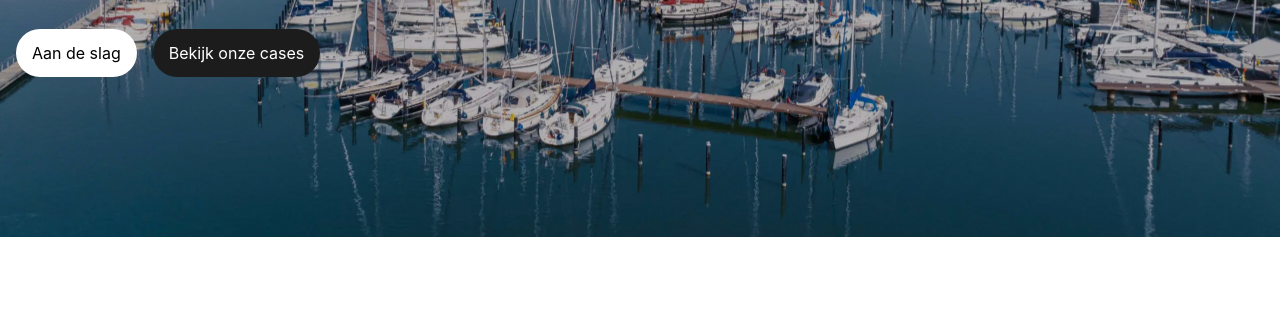
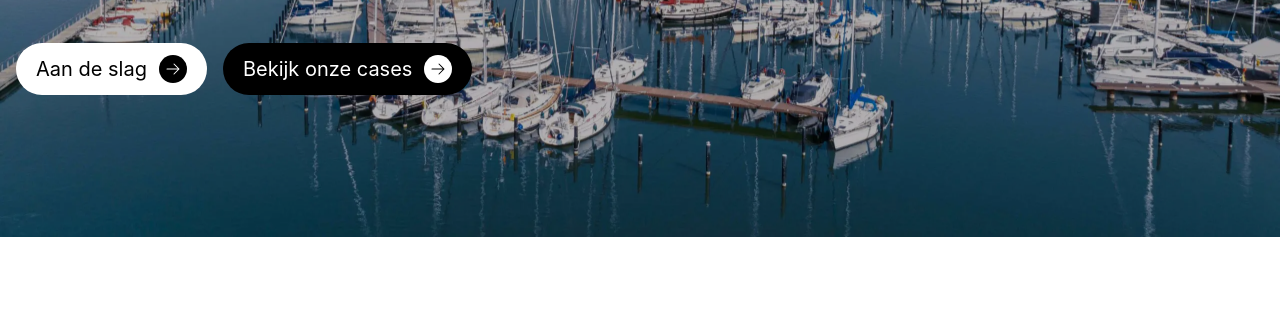
Before and after one commit to lizmstrs/bedrijfshaven-website, a website built with Vite: page index.html in a window 1280 px wide. Shown: the part 443-757 px from the top of the page. Built offline with nearby package versions, Linux system fonts and the light colour scheme.

Commit message:
fixed button

```diff
--- a/index.html
+++ b/index.html
@@ -25,8 +25,25 @@
         <div class="mt-6 text-1xl md:text-2xl">Marketing, websites, IT en drukwerk. <br> Praktische oplossingen die jouw bedrijf vooruit helpen.</div>
 
         <div class="mt-8 flex  gap-4">
-        <a href="#" class="rounded-full bg-white px-4 py-3 text-black flex items-center justify-center">Aan de slag</a>
-        <a href="#" class="rounded-full bg-[#1C1C1C] px-4 py-3 text-white flex items-center justify-center">Bekijk onze cases</a>
+         <a href="#" class="mt-8 inline-flex items-center gap-3 bg-white rounded-full px-5 py-3 text-black text-xl">
+                    <span>Aan de slag</span>
+                    <span class="flex items-center justify-center rounded-full bg-black text-white size-7">
+                        <svg xmlns="http://www.w3.org/2000/svg" viewBox="0 0 24 24" fill="currentColor" class="size-4">
+                    <path fill-rule="evenodd" d="M12.97 3.97a.75.75 0 0 1 1.06 0l7.5 7.5a.75.75 0 0 1 0 1.06l-7.5 7.5a.75.75 0 1 1-1.06-1.06l6.22-6.22H3a.75.75 0 0 1 0-1.5h16.19l-6.22-6.22a.75.75 0 0 1 0-1.06Z" clip-rule="evenodd" />
+                    </svg>
+
+                    </span>
+                </a>
+
+         <a href="#" class="mt-8 inline-flex items-center gap-3 bg-black rounded-full px-5 py-3 text-white text-xl">
+                    <span>Bekijk onze cases</span>
+                    <span class="flex items-center justify-center rounded-full bg-white text-black size-7">
+                        <svg xmlns="http://www.w3.org/2000/svg" viewBox="0 0 24 24" fill="currentColor" class="size-4">
+                    <path fill-rule="evenodd" d="M12.97 3.97a.75.75 0 0 1 1.06 0l7.5 7.5a.75.75 0 0 1 0 1.06l-7.5 7.5a.75.75 0 1 1-1.06-1.06l6.22-6.22H3a.75.75 0 0 1 0-1.5h16.19l-6.22-6.22a.75.75 0 0 1 0-1.06Z" clip-rule="evenodd" />
+                    </svg>
+
+                    </span>
+                </a>
         </div>
 
         </div>
@@ -188,8 +205,8 @@
                     <span>Start een gesprek</span>
                     <span class="flex items-center justify-center rounded-full bg-black text-white size-7">
                         <svg xmlns="http://www.w3.org/2000/svg" viewBox="0 0 24 24" fill="currentColor" class="size-4">
-  <path fill-rule="evenodd" d="M12.97 3.97a.75.75 0 0 1 1.06 0l7.5 7.5a.75.75 0 0 1 0 1.06l-7.5 7.5a.75.75 0 1 1-1.06-1.06l6.22-6.22H3a.75.75 0 0 1 0-1.5h16.19l-6.22-6.22a.75.75 0 0 1 0-1.06Z" clip-rule="evenodd" />
-</svg>
+                    <path fill-rule="evenodd" d="M12.97 3.97a.75.75 0 0 1 1.06 0l7.5 7.5a.75.75 0 0 1 0 1.06l-7.5 7.5a.75.75 0 1 1-1.06-1.06l6.22-6.22H3a.75.75 0 0 1 0-1.5h16.19l-6.22-6.22a.75.75 0 0 1 0-1.06Z" clip-rule="evenodd" />
+                    </svg>
 
                     </span>
                 </a>
```
